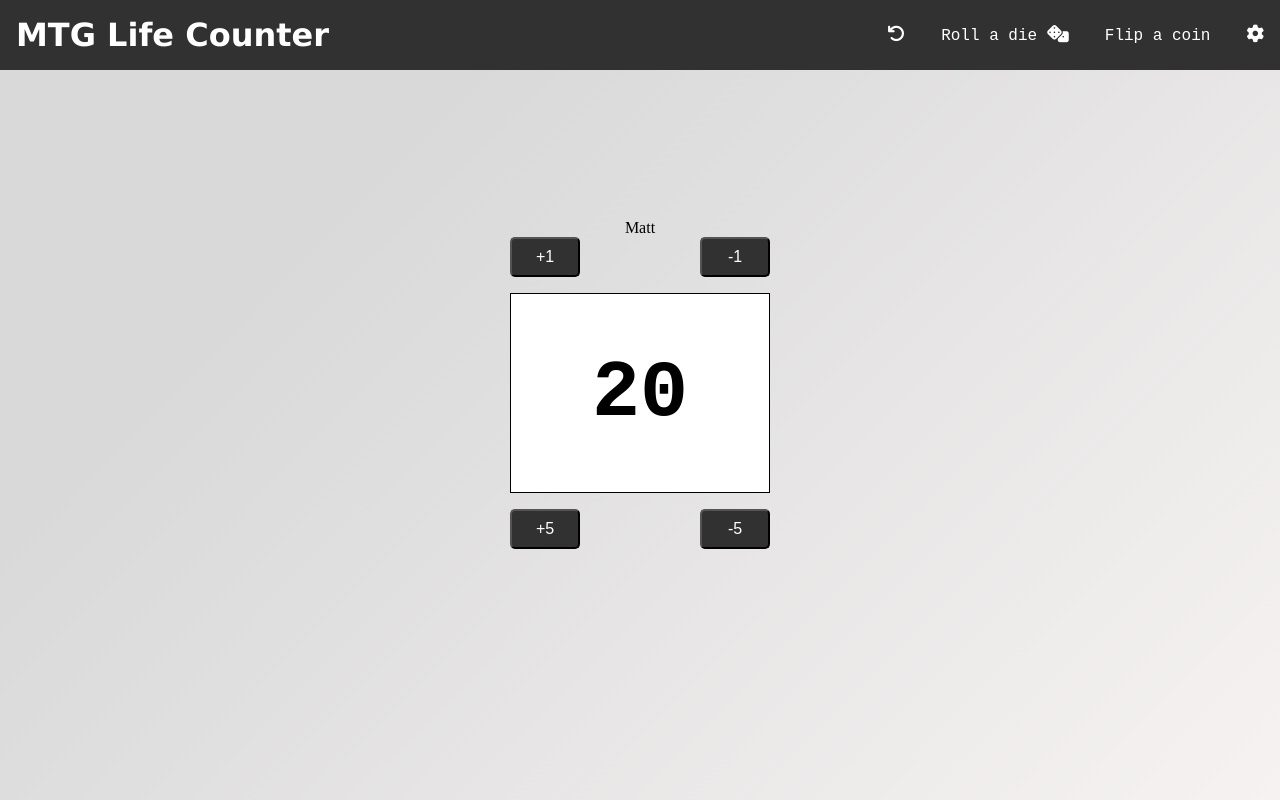
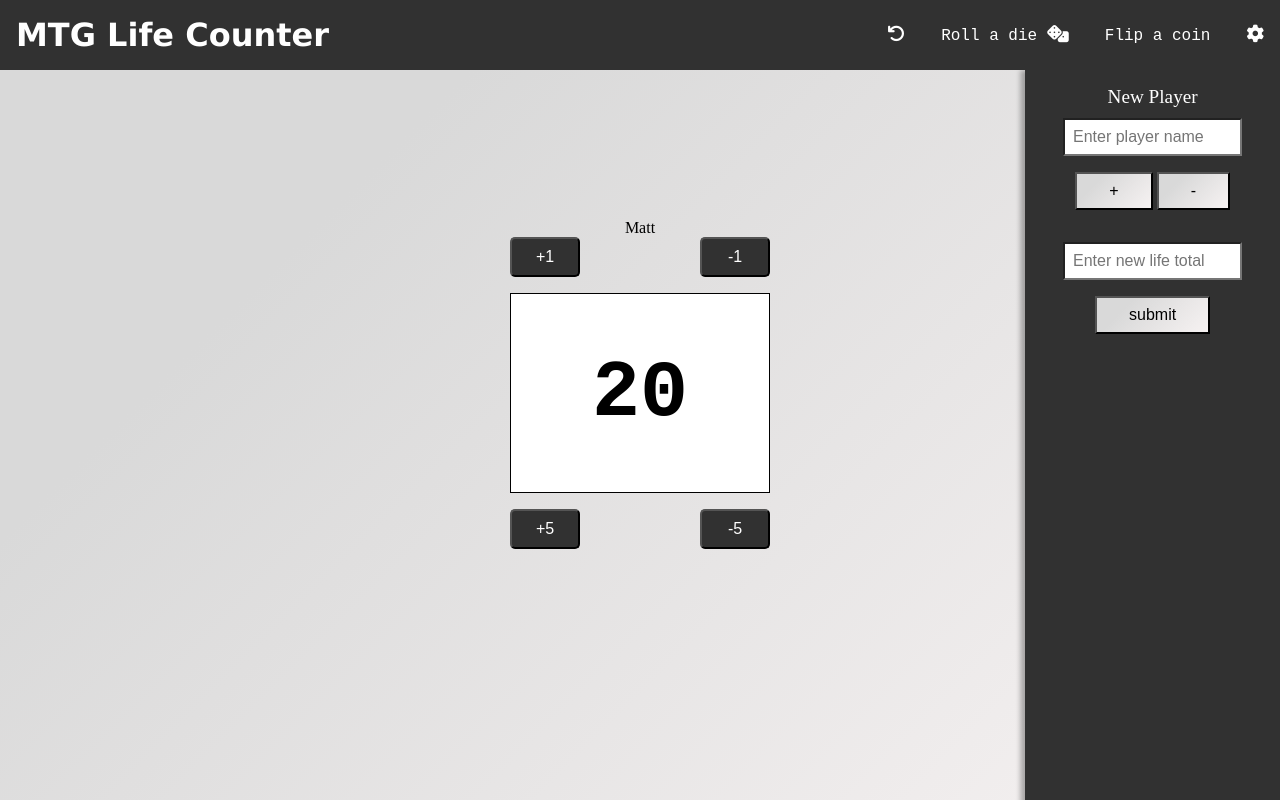
Before and after one commit to matt-muniz/mtg-life-counter, a plain HTML site: page index.html in a window 1280 px wide. Both pictures are taken after a click on the button 1255 px from the left and 35 px from the top of the page. Drawn offline with Linux system fonts and the light colour scheme.

Commit message:
start of settings menu\ add/subtract player

```diff
--- a/css/style.css
+++ b/css/style.css
@@ -29,6 +29,7 @@ header {
   color: #fff;
   width: 100%;
   height: var(--nav-height);
+  z-index: 1;
 }
 header h1 {
   font-family: 'Lucida Sans', 'Lucida Sans Regular', 'Lucida Grande', 'Lucida Sans Unicode', Geneva, Verdana, sans-serif;
@@ -50,8 +51,6 @@ header h1 {
 }
 .navbar .fas {
   font-size: 1.1rem;
-}
-.fa-undo:active {
 }
 .main_ul > li button:hover {
   color: #bebebe;
@@ -133,6 +132,53 @@ header h1 {
   font-weight: bold;
   font-family: 'Courier New', Courier, monospace;
 }
+.settings_nav {
+  position: fixed;
+  top: calc(var(--nav-height));
+  right: -20%;
+  height: 100%;
+  background: #313131;
+  width: 20%;
+  box-shadow: 0 0 0 rgba(0, 0, 0, 0.5);
+}
+.move_left {
+  animation: moveLeft 3s forwards;
+}
+.player_section,
+.set_life_total {
+  padding: 1em;
+  text-align: center;
+}
+.settings_nav button {
+  font-size: 1rem;
+  background-color: #d9d9d9;
+  background-image: linear-gradient(315deg, #f6f2f2 0%, #d9d9d9 74%);
+  margin-top: 1em;
+  cursor: pointer;
+  padding: 0.5em 2em;
+}
+input[type='text'] {
+  -webkit-appearance: none;
+  width: 80%;
+  padding: 0.5em;
+  font-size: 1rem;
+}
+.player_section > p {
+  font-size: 1.2rem;
+  color: #fff;
+  margin-bottom: 0.5em;
+}
+.set_life_total {
+  display: flex;
+  flex-direction: column;
+  align-items: center;
+}
+@keyframes moveLeft {
+  to {
+    right: 0%;
+    box-shadow: -5px 0 5px rgba(0, 0, 0, 0.3);
+  }
+}
 @media only screen and (orientation: landscape) {
   .container {
     grid-template-columns: var(--grid-rule);
--- a/index.html
+++ b/index.html
@@ -11,7 +11,7 @@
   <body>
     <header>
       <h1>MTG Life Counter</h1>
-      <div class="navbar">
+      <nav class="navbar">
         <ul class="main_ul">
           <li>
             <button class="reset"><i class="fas fa-undo"></i></button>
@@ -39,13 +39,32 @@
             <button class="settings"><i class="fas fa-cog"></i></button>
           </li>
         </ul>
-      </div>
+      </nav>
     </header>
     <!-- Header -->
     <main>
       <div class="container"></div>
       <!-- Container -->
     </main>
+    <section class="settings_nav">
+      <nav>
+        <div class="player_section">
+          <p>New Player</p>
+          <div class="player_name">
+            <input type="text" placeholder="Enter player name" />
+          </div>
+          <div class="num_players">
+            <button class="add_player">+</button>
+            <button class="minus_player">-</button>
+          </div>
+        </div>
+        <!-- Player -->
+        <div class="set_life_total">
+          <input type="text" placeholder="Enter new life total" />
+          <button class="submit_life">submit</button>
+        </div>
+      </nav>
+    </section>
     <script type="module" src="js/main.js"></script>
   </body>
 </html>
--- a/js/main.js
+++ b/js/main.js
@@ -11,10 +11,39 @@ const reset = document.querySelector('.reset');
 const d20 = document.querySelector('.d20');
 const d12 = document.querySelector('.d12');
 const d6 = document.querySelector('.d6');
+const settings_btn = document.querySelector('.settings');
+const player_name = document.querySelector('.player_name input');
+const add_player = document.querySelector('.add_player');
+const minus_player = document.querySelector('.minus_player');
+const player_arr = [];
 let root = document.documentElement;
 
 const player = new Player('Matt');
 player.createPlayer();
+
+function createNewPlayer() {
+  add_player.addEventListener('click', () => {
+    const newPlayer = new Player(player_name.value);
+    newPlayer.createPlayer();
+    root.style.setProperty('--grid-rule', '1fr 1fr');
+    player_arr.push(newPlayer);
+  });
+}
+
+function removePlayer() {
+  minus_player.addEventListener('click', () => {
+    if (player_arr.length > 0) {
+      const last = player_arr.pop();
+      const container = document.querySelector('.container');
+      const remove_player = document.querySelector('.player');
+      container.removeChild(last.player);
+    }
+    if (player_arr.length == 0) {
+      root.style.setProperty('--grid-rule', '1fr');
+    }
+  });
+}
+
 function dieRoll() {
   roll_die_btn.addEventListener('click', e => {
     die_roll_height.classList.toggle('die_roll_height');
@@ -43,6 +72,12 @@ function resetLifeTotal() {
     });
   });
 }
+function settings() {
+  settings_btn.addEventListener('click', () => {
+    const settings_nav = document.querySelector('.settings_nav');
+    settings_nav.classList.toggle('move_left');
+  });
+}
 window.addEventListener('click', e => {
   if (e.target != roll_die_btn && e.target != die_roll_height && e.target != die_roll_ul) {
     die_roll_height.classList.remove('die_roll_height');
@@ -67,9 +102,9 @@ window.addEventListener('click', e => {
   }
 });
 
+createNewPlayer();
+removePlayer();
 dieRoll();
 coinFlip();
 resetLifeTotal();
-//   const newPlayer = new Player("Matt");
-//   newPlayer.createPlayer();
-//   root.style.setProperty("--grid-rule", "1fr 1fr");
+settings();
```
